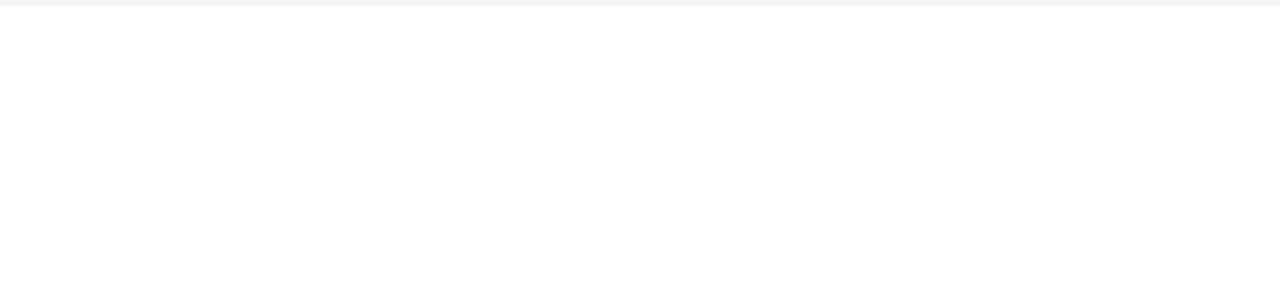
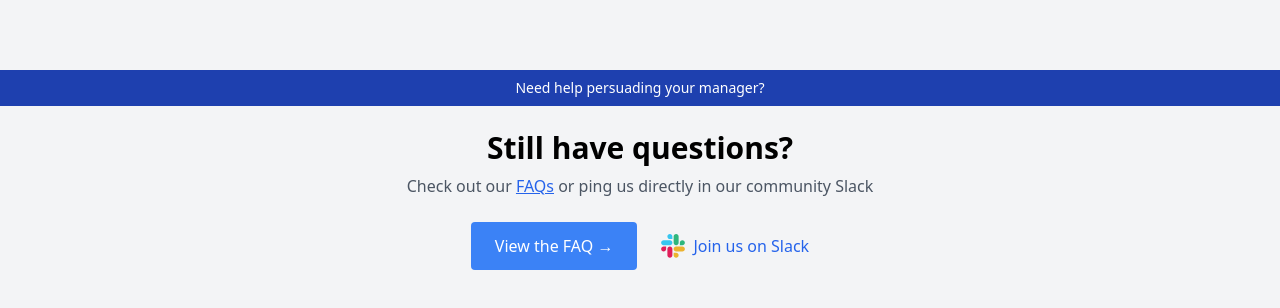
Before and after one commit to kuhatje/massdriver-mockup, a Next.js app: page / in a window 1280 px wide. Shown: the part 3573-3881 px from the top of the page. Before the commit the page ends 3579 px from the top, so only its background shows below. Built offline with nearby package versions, Linux system fonts and the light colour scheme.

Commit message:
updates.

```diff
--- a/src/app/page.tsx
+++ b/src/app/page.tsx
@@ -2,7 +2,6 @@
 
 import HeroSection from "@/components/HeroSection";
 import FeatureSection from "@/components/FeatureSection";
-import Footer from "@/components/Footer";
 import Navigation from "@/components/Navigation";
 import AnnouncementBar from "@/components/AnnouncementBar";
 import FloatingChat from "@/components/FloatingChat";
@@ -10,6 +9,7 @@ import HowItWorksSection from '@/components/HowItWorksSection';
 import SeeWhatsPossibleSection from '@/components/SeeWhatsPossibleSection';
 import TestimonialsSection from '../components/TestimonialsSection';
 import DemoSection from '../components/DemoSection';
+import QuestionsSection from '../components/QuestionsSection';
 
 
 
@@ -25,6 +25,8 @@ export default function Home() {
             <TestimonialsSection/>
             <DemoSection/>
 
+            <QuestionsSection/>
+
             <FloatingChat />
         </main>
     );
--- a/src/components/Footer.tsx
+++ /dev/null
@@ -1,7 +0,0 @@
-export default function Footer() {
-    return (
-        <footer className="text-center p-4 border-t">
-            <p>© {new Date().getFullYear()} Massdriver Mockup</p>
-        </footer>
-    );
-}
--- /dev/null
+++ b/src/components/QuestionsSection.tsx
@@ -0,0 +1,20 @@
+export default function QuestionsSection() {
+    return (
+        <section className="bg-gray-100 py-16 text-center">
+            <div className="bg-blue-800 text-white py-2 text-sm">
+                Need help persuading your manager?
+            </div>
+            <h2 className="text-3xl font-semibold mt-6">Still have questions?</h2>
+            <p className="mt-2 text-gray-600">Check out our <a href="#" className="text-blue-600 underline">FAQs</a> or ping us directly in our community Slack</p>
+            <div className="flex justify-center items-center gap-6 mt-6">
+                <a href="#" className="bg-blue-500 text-white px-6 py-3 rounded hover:bg-blue-600 transition">
+                    View the FAQ →
+                </a>
+                <a href="#" className="flex items-center gap-2 text-blue-600 font-medium hover:text-blue-800 transition">
+                    <img src="/images/slack-logo.svg" alt="Slack Logo" className="w-6 h-6" />
+                    Join us on Slack
+                </a>
+            </div>
+        </section>
+    );
+}
```
Also changed, not shown: public/images/slack-logo.svg (added).
